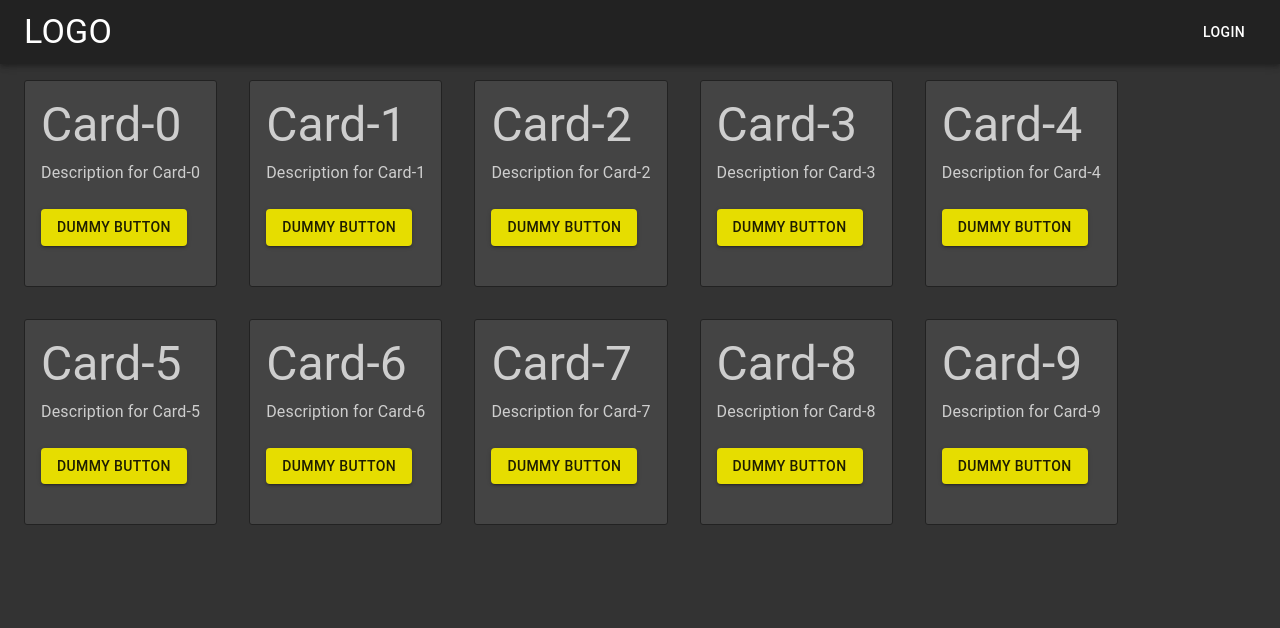
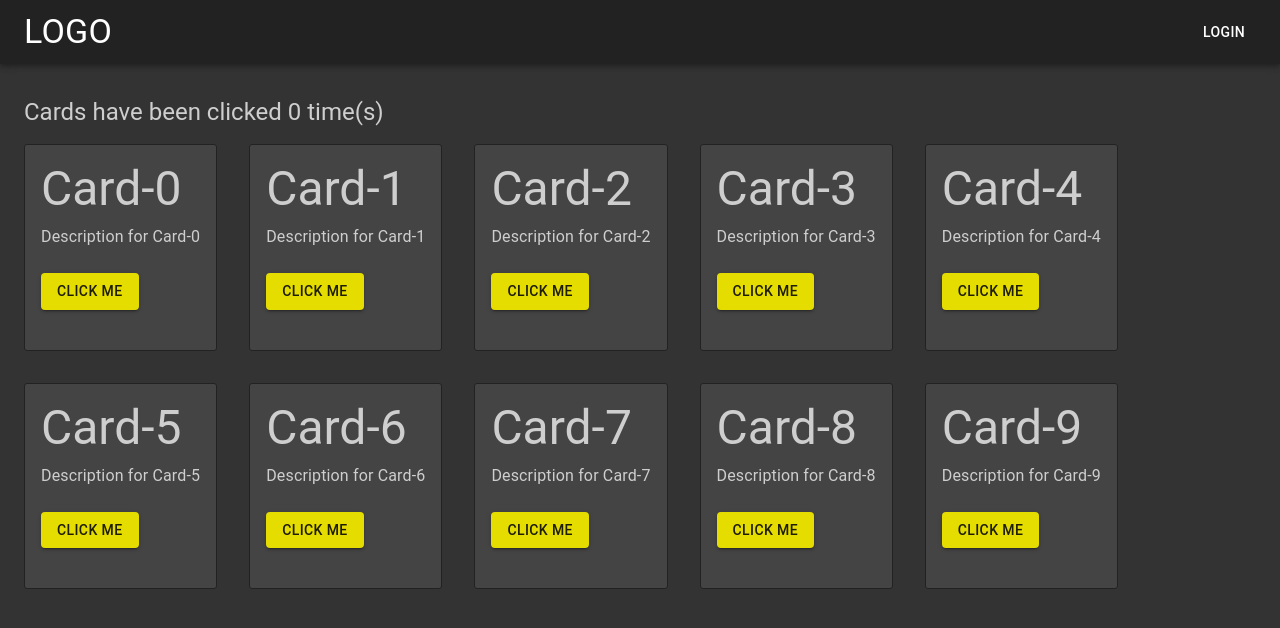
Before and after one commit to guthal/avscope-frontend, a React (Create React App) app: page / in a window 1280 px wide. Shown: the top 628 px of the page. Built offline with nearby package versions, Linux system fonts and the light colour scheme.

Commit message:
DEV: stateHook test

```diff
--- a/src/pages/HomePage/HomePage.js
+++ b/src/pages/HomePage/HomePage.js
@@ -1,15 +1,22 @@
-import React from "react";
+import React, { useState } from "react";
 import { Box, Typography, Container, Grid, Button } from "@material-ui/core";
 import ContentCard from "../../components/ContentCard";
 
 function HomePage() {
+  const [clickCount, setClickCount] = useState(0);
+
   const dummyCards = {
     title: "Card",
     description: "Description for Card",
   };
 
+  const handleClick = () => setClickCount((count) => count + 1);
+
   return (
     <Container maxWidth="xl">
+      <Box py={2}>
+        <Typography variant="h5">{`Cards have been clicked ${clickCount} time(s)`}</Typography>
+      </Box>
       <Grid container spacing={4}>
         {Array(10)
           .fill(dummyCards)
@@ -23,8 +30,12 @@ function HomePage() {
                   <Typography>{`${dummyCard.description}-${index}`}</Typography>
                 </Box>
                 <Box my={3}>
-                  <Button color="secondary" variant="contained">
-                    Dummy Button
+                  <Button
+                    color="secondary"
+                    variant="contained"
+                    onClick={handleClick}
+                  >
+                    Click me
                   </Button>
                 </Box>
               </ContentCard>
```
